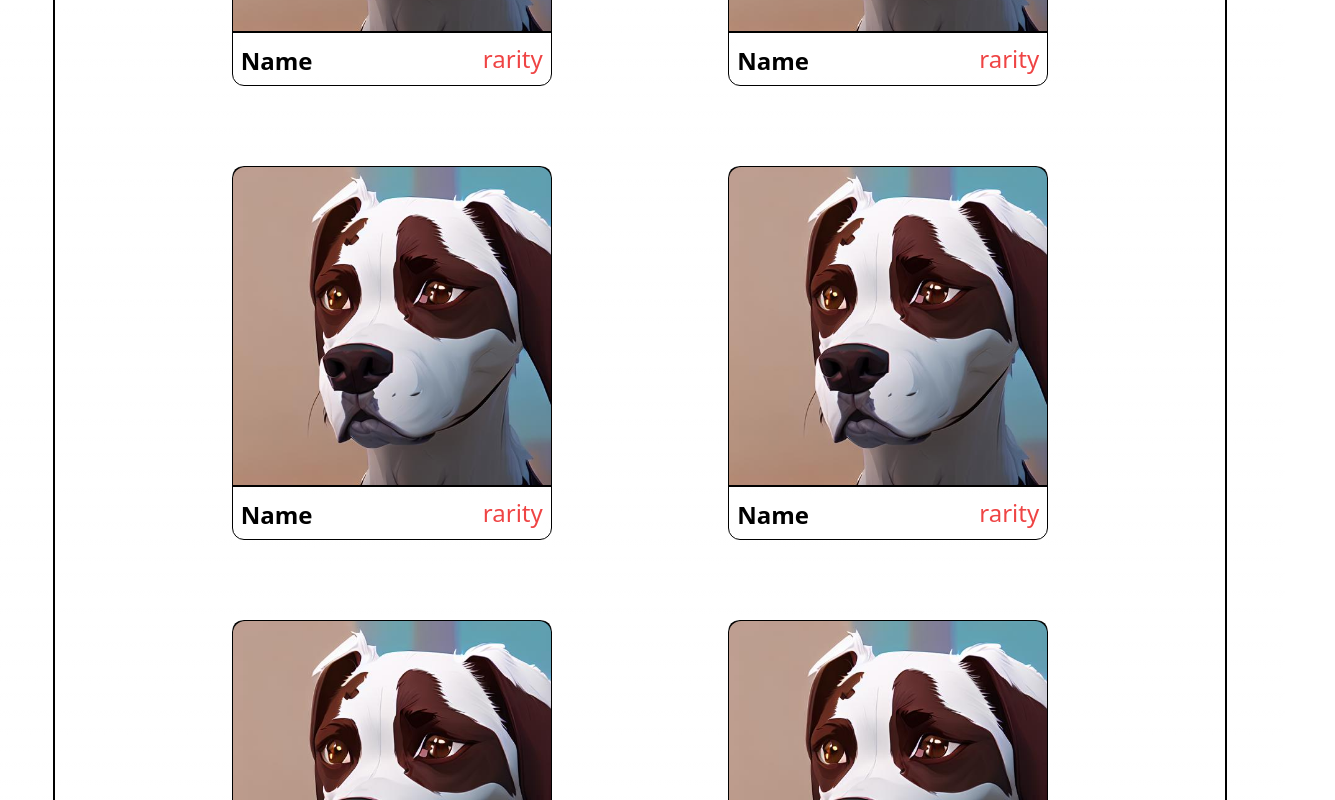
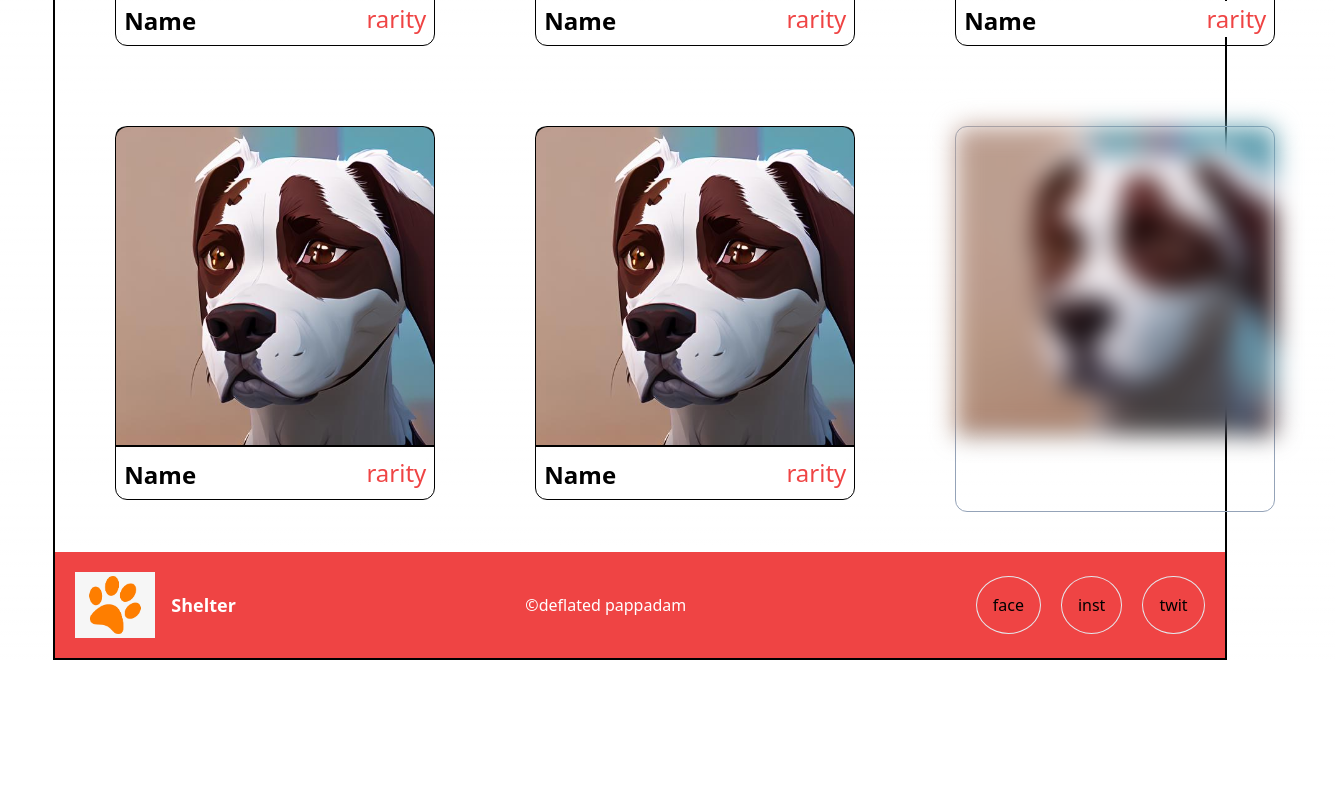
Before and after one commit to fal3n-4ngel/Project-Shelter, a Next.js app: page / in a window 1280 px wide. Shown: the part 2280-3080 px from the top of the page, 1335 px wide, since content can reach past the window. After the commit the page ends 2940 px from the top, so only its background shows below. Built offline with nearby package versions, Linux system fonts and the light colour scheme.

Commit message:
update : know-more

```diff
--- a/src/components/Knowmore.tsx
+++ b/src/components/Knowmore.tsx
@@ -4,20 +4,19 @@ import dog from "../assets/dog.png";
 
 export default function Knowmore() {
   return (
-    <div className=" ">
-      <div className=" border-[0.02em] border-black max-w-[20rem] flex flex-col  m-10   rounded-xl hover:shadow-[10px_10px_0px_rgb(239,68,68)] hover:translate-x-[-10px] hover:translate-y-[-10px] transition-all">
-        <div className=" rounded-t-lg img w-[100%] h-[80%] bg-black">
-          <Image
-            src={dog}
-            alt=""
-            className="h-[100%] border-black border-b-2 rounded-t-xl "
-          />
-        </div>
-        <div className="bg-white flex justify-between items-center m-2">
-          <div className="flex justify-center flex-col mt-1 gap-1">
-            <h1 className="text-black text-2xl font-semibold">Name</h1>
+    <div className="  ">
+      <div className=" group relative  m-10 border-[0.01em] border-slate-400 rounded-xl  max-w-[20rem] flex flex-col  ease-in  hover:shadow-[10px_10px_0px_rgb(239,68,68)] hover:translate-x-[-10px] hover:translate-y-[-10px] transition-all">
+        <div className="w-80 h-96 rounded-xl relative ">
+          <div className="blur-md  rounded-t-lg img w-[100%] h-[80%] bg-gray-200">
+            <Image
+              src={dog}
+              alt=""
+              className="h-[100%] group-hover:hidden  border-black border-b-2 rounded-t-xl "
+            />
           </div>
-          <h1 className=" text-red-500 text-2xl font-regular"> Test</h1>
+          <div className="absolute hidden group-hover:block  text-black font-semibold text-4xl top-[150px] left-[60px] ease-in transition-all">
+            Know More
+          </div>
         </div>
       </div>
     </div>
--- a/src/pages/index.tsx
+++ b/src/pages/index.tsx
@@ -338,11 +338,7 @@ export default function Home() {
           <h1 className="text-black font-bold text-[70px] m-auto">
             Fancy word for collection
           </h1>
-          <div className=" flex justify-evenly m-10 h-70vh flex-wrap">
-            <PetBox />
-            <PetBox />
-            <PetBox />
-            <PetBox />
+          <div className=" flex justify-evenly m-auto w-[80rem] h-70vh flex-wrap">
             <PetBox />
             <PetBox />
             <PetBox />
```
Also changed, not shown: 1 other file (tests, documents, lock files or other folders).
